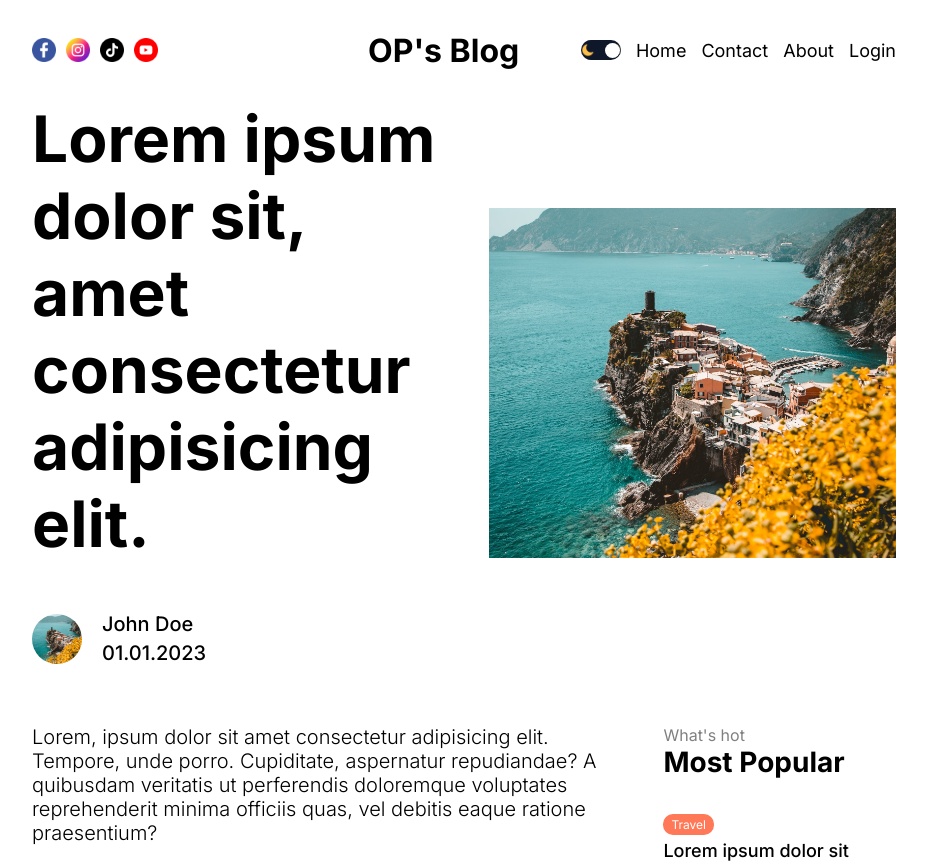
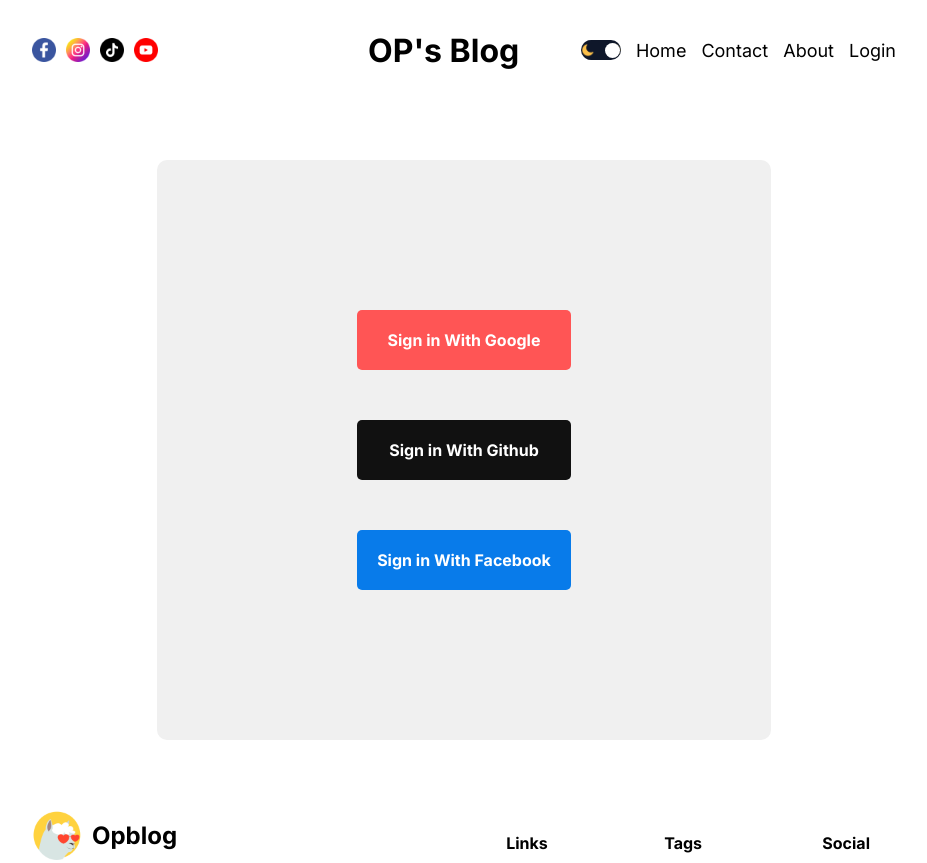
Before and after one commit to Op-Pautu/next-blog, a Next.js app: page /login in a window 1280 px wide. Shown: the top 863 px of the page, without its empty margins (176-1103 px from the left). Built offline with nearby package versions, Linux system fonts and the light colour scheme.

Commit message:
Add and style login page

```diff
--- /dev/null
+++ b/src/app/login/loginPage.module.css
@@ -0,0 +1,54 @@
+.container {
+    display: flex;
+    align-items: center;
+    justify-content: center;
+    margin-top: 60px;
+}
+
+.wrapper {
+    background-color: var(--softBg);
+    padding: 150px 200px;
+    display: flex;
+    flex-direction: column;
+    gap: 50px;
+    border-radius: 10px;
+}
+
+.socialButton {
+    padding: 20px;
+    border-radius: 5px;
+    border: none;
+    color: white;
+    font-weight: bold;
+    cursor: pointer;
+    display: flex;
+    align-items: center;
+    justify-content: center;
+}
+.socialButton:first-child{
+    background-color: #ff5555;
+}
+
+.socialButton:nth-child(2) {
+    background-color: #111;
+}
+
+.socialButton:last-child {
+    background-color: #087BEA;
+}
+
+@media screen and (max-width:768px) {
+    .wrapper {
+        padding: 50px 100px;
+    }
+}
+
+@media screen and (max-width:768px) {
+    .wrapper {
+        padding: 50px 100px;
+    }
+    .socialButton {
+        font-weight: 400;
+        font-size: 14px;
+    }
+}
--- /dev/null
+++ b/src/app/login/page.jsx
@@ -0,0 +1,15 @@
+import styles from './loginPage.module.css'
+
+const LoginPage = () => {
+  return (
+    <div className={styles.container}>
+        <div className={styles.wrapper}>
+            <div className={styles.socialButton}>Sign in With Google</div>
+            <div className={styles.socialButton}>Sign in With Github</div>
+            <div className={styles.socialButton}>Sign in With Facebook</div>
+        </div>
+    </div>
+  )
+}
+
+export default LoginPage
```
Also changed, not shown: src/app/write/page.jsx (added, +9 -0 lines), src/app/write/write.module.css (added).
